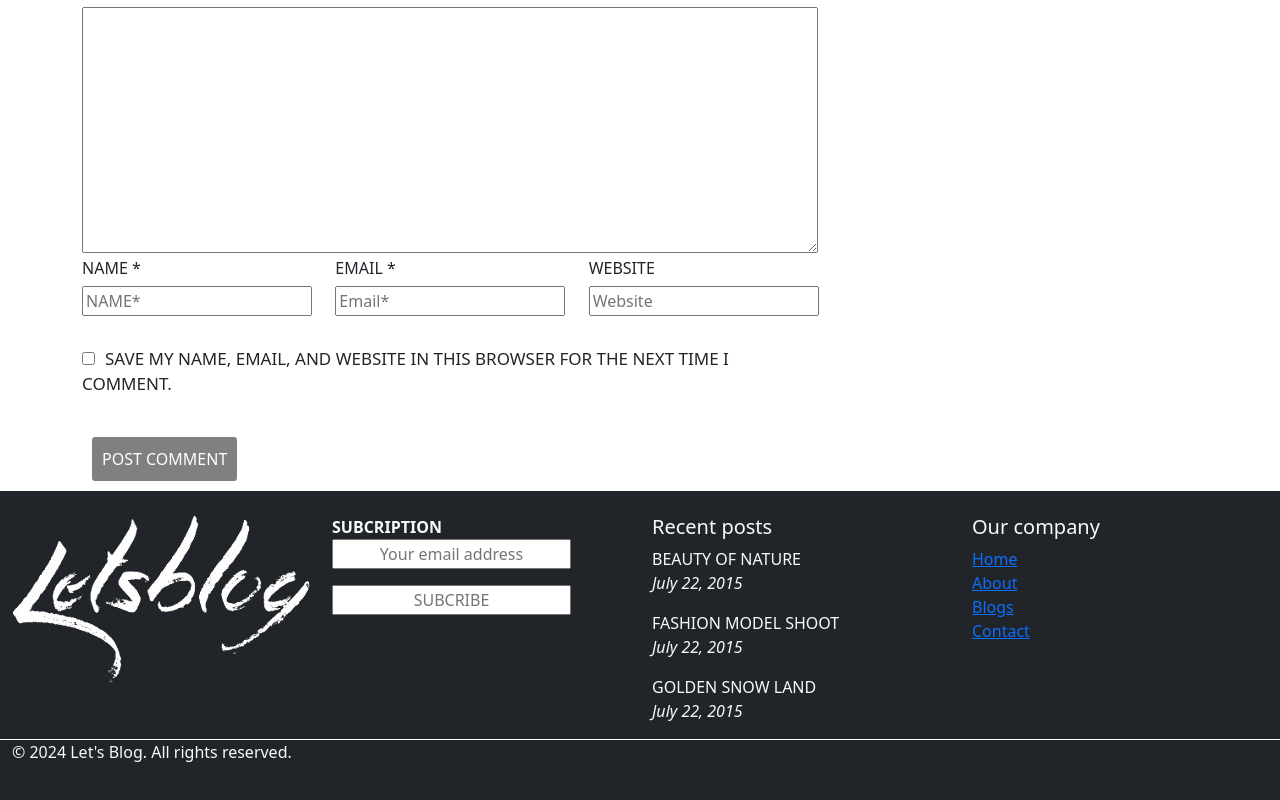
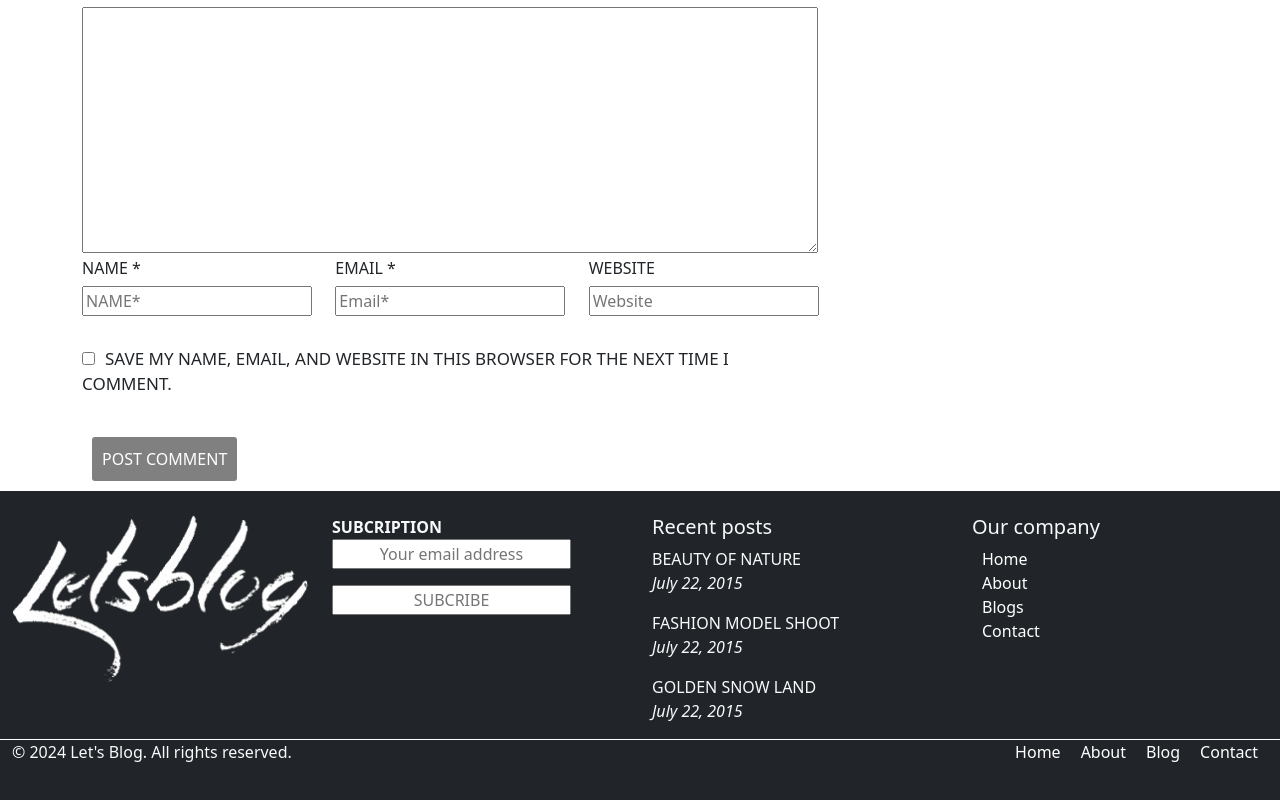
Before and after one commit to realmintech/reactBlog, a React (Create React App) app in the folder my-react-app/: page /Blogs in a window 1280 px wide. Shown: the part 3083-3883 px from the top of the page. Built offline with nearby package versions, Linux system fonts and the light colour scheme.

Commit message:
check my project boss

```diff
--- a/my-react-app/src/Components/common/footer/Footer.css
+++ b/my-react-app/src/Components/common/footer/Footer.css
@@ -1,3 +1,16 @@
 .footerLine {
   border-top: 1px solid white;
+  display: flex;
+  flex-wrap: wrap;
+  justify-content: space-between;
 }
+
+.footerLine a , .footer_links li a{
+  text-decoration: none;
+  padding: 0 10px;
+  color: white;
+}
+
+.logo {
+  width: 100%;
+}
--- a/my-react-app/src/Components/common/footer/Footer.jsx
+++ b/my-react-app/src/Components/common/footer/Footer.jsx
@@ -15,7 +15,7 @@ const Footer = () => {
               <img
                 src={Logo}
                 alt="letsBlog"
-              className="text-white"
+                className="text-white logo"
                 text="white"
               />
             </Col>
@@ -52,7 +52,7 @@ const Footer = () => {
             </Col>
             <Col sm={6} md={4} lg={3}>
               <h5>Our company</h5>
-            <ul className="list-unstyled">
+              <ul className="list-unstyled footer_links">
                 <li>
                   <a href="/">Home</a>
                 </li>
@@ -69,8 +69,16 @@ const Footer = () => {
             </Col>
           </Row>
           <Row>
-          <Col className='footerLine'>
+            <Col className="footerLine">
+              <div className='copy_right'>
                 <p>&copy; 2024 Let's Blog. All rights reserved.</p>
+              </div>
+              <div className='footer_link'>
+                <a href="/">Home</a>
+                <a href="/About">About</a>
+                <a href="/Blogs">Blog</a>
+                <a href="/Contact">Contact</a>
+              </div>
             </Col>
           </Row>
         </Container>
```
Lines whose indentation alone changed are shown as unchanged.
